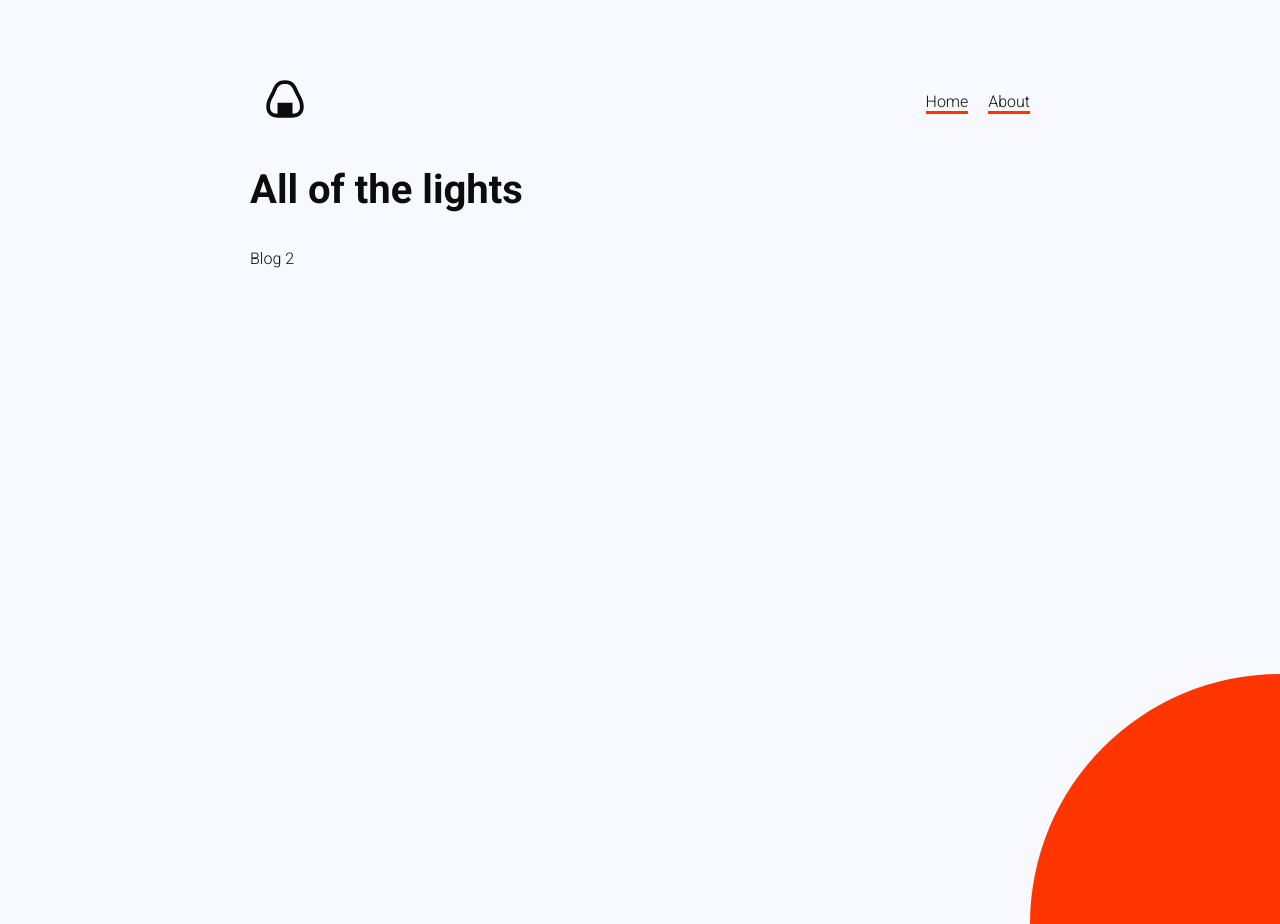
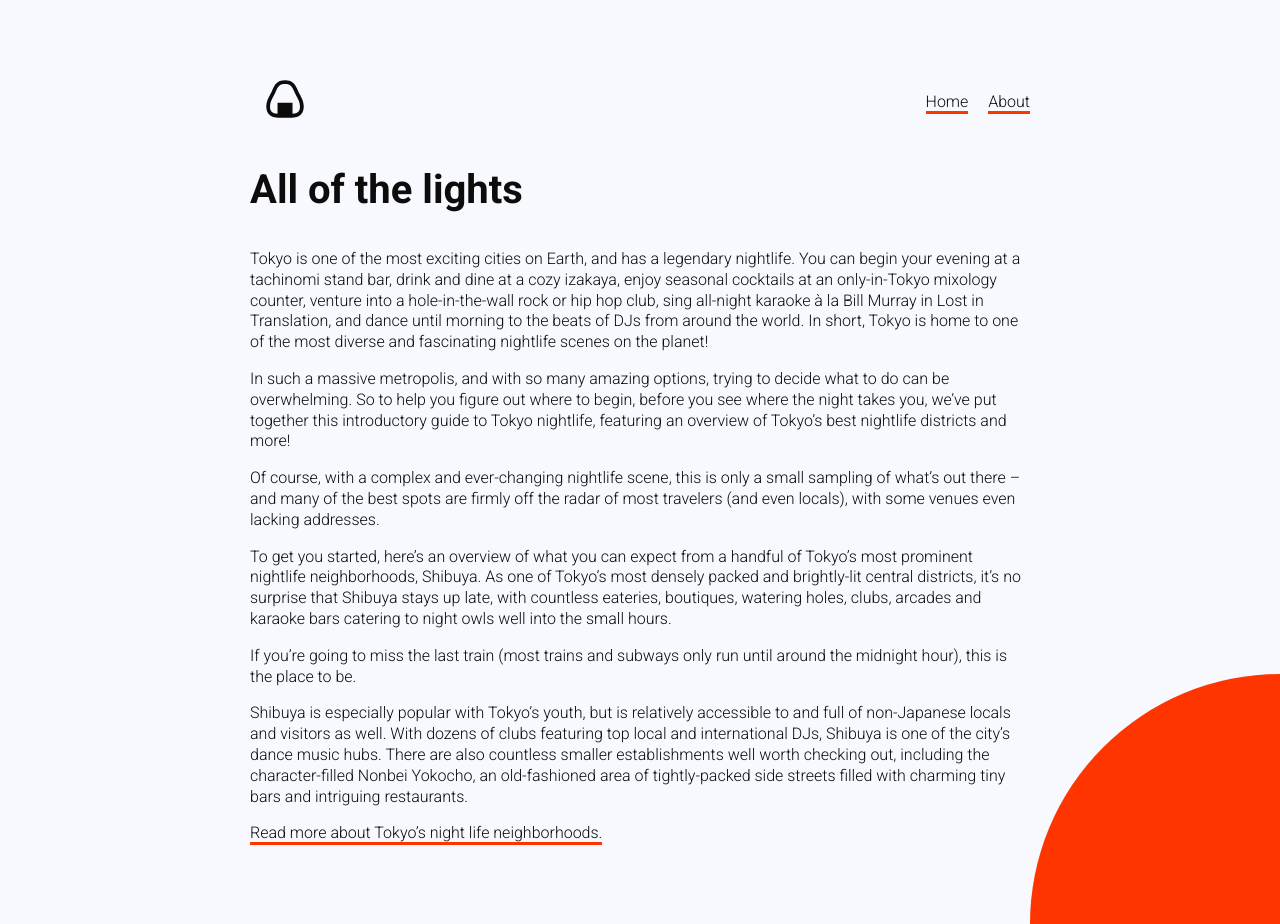
Before and after one commit to felphos/anightinjapan, a Jekyll site: the page built from _posts/2021-02-21-lights.markdown, in a window 1280 px wide and 924 px high. Built offline with Jekyll 4.4.1, drawn with Linux system fonts in a browser that asks for light colours.

Commit message:
Updated Lights

```diff
--- a/_posts/2021-02-21-lights.markdown
+++ b/_posts/2021-02-21-lights.markdown
@@ -5,4 +5,16 @@
   red-light entertainment and the infamous Robot Restaurant.
 ---
 
-Blog 2
+Tokyo is one of the most exciting cities on Earth, and has a legendary nightlife. You can begin your evening at a tachinomi stand bar, drink and dine at a cozy izakaya, enjoy seasonal cocktails at an only-in-Tokyo mixology counter, venture into a hole-in-the-wall rock or hip hop club, sing all-night karaoke à la Bill Murray in Lost in Translation, and dance until morning to the beats of DJs from around the world. In short, Tokyo is home to one of the most diverse and fascinating nightlife scenes on the planet!
+
+In such a massive metropolis, and with so many amazing options, trying to decide what to do can be overwhelming. So to help you figure out where to begin, before you see where the night takes you, we’ve put together this introductory guide to Tokyo nightlife, featuring an overview of Tokyo’s best nightlife districts and more!
+
+Of course, with a complex and ever-changing nightlife scene, this is only a small sampling of what’s out there – and many of the best spots are firmly off the radar of most travelers (and even locals), with some venues even lacking addresses.
+
+To get you started, here’s an overview of what you can expect from a handful of Tokyo’s most prominent nightlife neighborhoods, Shibuya. As one of Tokyo’s most densely packed and brightly-lit central districts, it’s no surprise that Shibuya stays up late, with countless eateries, boutiques, watering holes, clubs, arcades and karaoke bars catering to night owls well into the small hours.
+
+If you’re going to miss the last train (most trains and subways only run until around the midnight hour), this is the place to be.
+
+Shibuya is especially popular with Tokyo’s youth, but is relatively accessible to and full of non-Japanese locals and visitors as well. With dozens of clubs featuring top local and international DJs, Shibuya is one of the city’s dance music hubs. There are also countless smaller establishments well worth checking out, including the character-filled Nonbei Yokocho, an old-fashioned area of tightly-packed side streets filled with charming tiny bars and intriguing restaurants.
+
+[Read more about Tokyo’s night life neighborhoods.](https://boutiquejapan.com/tokyo-nightlife-guide/)
```
